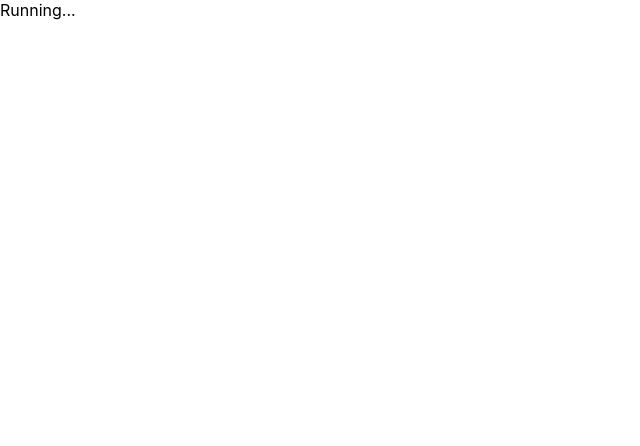
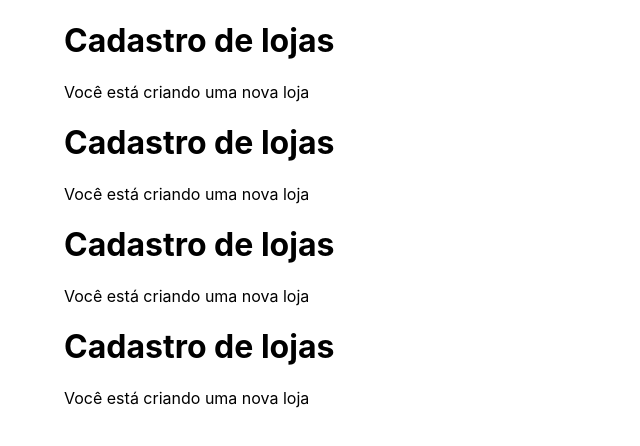
Before and after one commit to adonadel/controle-estoque-frontend, a React (Create React App) app: page /lojas/cadastrar in a window 1280 px wide. Shown: the top 446 px of the page, without its empty margins (0-640 px from the left). Built offline with nearby package versions, Linux system fonts and the light colour scheme.

Commit message:
Feat: Criando páginas de lojas e adicionar react-router

```diff
--- a/package.json
+++ b/package.json
@@ -11,6 +11,7 @@
     "@testing-library/user-event": "^13.5.0",
     "react": "^18.2.0",
     "react-dom": "^18.2.0",
+    "react-router-dom": "^6.20.1",
     "react-scripts": "5.0.1",
     "web-vitals": "^2.1.4"
   },
--- a/src/index.js
+++ b/src/index.js
@@ -1,17 +1,26 @@
 import React from 'react';
-import ReactDOM from 'react-dom/client';
+import ReactDOM from 'react-dom';
 import './index.css';
 import App from './pages/App';
+import Lojas from './pages/lojas/index';
+import LojasCadastro from './pages/lojas/cadastro';
 import reportWebVitals from './reportWebVitals';
+import { BrowserRouter as Router, Routes, Route } from 'react-router-dom';
 
 const root = ReactDOM.createRoot(document.getElementById('root'));
 root.render(
   <React.StrictMode>
-    <App />
+    <Router>
+      <Routes>
+        <Route path="/" element={<App />} />
+
+        <Route path="/lojas" element={<Lojas />} />
+        <Route path="/lojas/cadastrar" element={<LojasCadastro />} />
+        <Route path="/lojas/editar/:id" element={<LojasCadastro />} />
+
+      </Routes>
+    </Router>
   </React.StrictMode>
 );
 
-// If you want to start measuring performance in your app, pass a function
-// to log results (for example: reportWebVitals(console.log))
-// or send to an analytics endpoint. Learn more: https://bit.ly/CRA-vitals
 reportWebVitals();
--- /dev/null
+++ b/src/pages/lojas/cadastro.js
@@ -0,0 +1,35 @@
+import React from "react";
+import { useParams } from "react-router-dom";
+import Container from '@mui/material/Container'
+import Grid from '@mui/material/Grid'
+
+const LojasCadastro = () => {
+  const { id } = useParams();
+  var titulo = "Cadastro de lojas";
+  var info = "Você está criando uma nova loja";
+
+  if (id) {
+    // adicionar regras para edição de uma loja
+    titulo = "Edição de lojas";
+    info = "Você está editando uma loja";
+  }
+
+  return (
+    <Container maxWidth="lg">
+        <Grid container spacing={12}>
+            <Grid item>
+                <h1>{titulo}</h1>
+                <p>{info}</p>
+                <h1>{titulo}</h1>
+                <p>{info}</p>
+                <h1>{titulo}</h1>
+                <p>{info}</p>
+                <h1>{titulo}</h1>
+                <p>{info}</p>
+            </Grid>
+        </Grid>
+    </Container>
+  );
+};
+
+export default LojasCadastro;
--- /dev/null
+++ b/src/pages/lojas/index.js
@@ -0,0 +1,11 @@
+import React from 'react';
+
+function Index() {
+  return (
+      <>
+        Lojas...
+      </>
+  );
+}
+
+export default Index;
```
Also changed, not shown: src/pages/App.js (+5 -3 lines), 1 other file (tests, documents, lock files or other folders).
